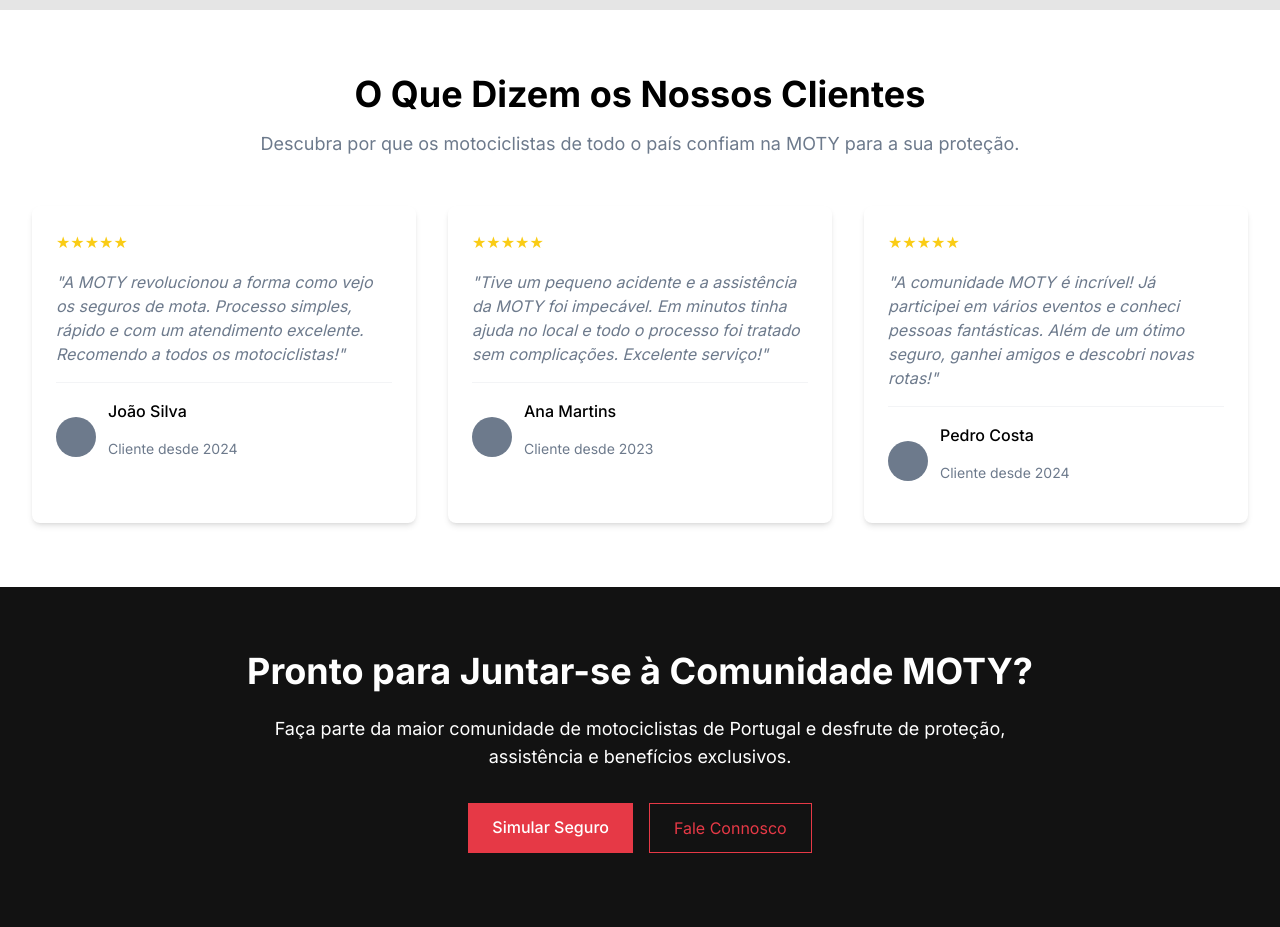
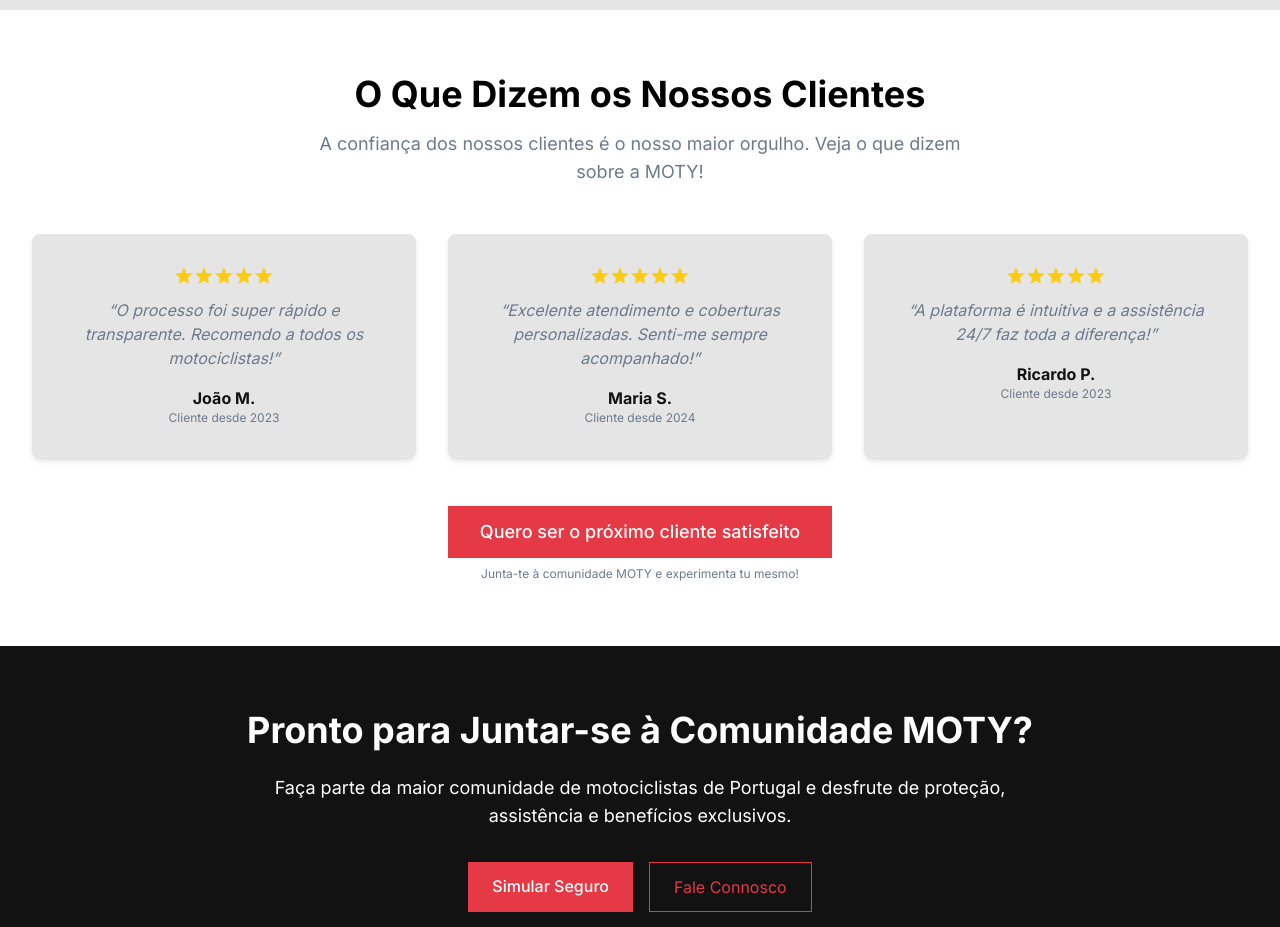
Before and after one commit to Carlosbaytree/moty-website, a Next.js app: page / in a window 1280 px wide. Shown: the part 1900-2827 px from the top of the page. Built offline with nearby package versions, Linux system fonts and the light colour scheme; no server answers.

Commit message:
Ajuste bloco depoimentos

```diff
--- a/src/app/page.tsx
+++ b/src/app/page.tsx
@@ -162,85 +162,73 @@
         </div>
       </section>
 
-      {/* Secção de Depoimentos */}
+      {/* Depoimentos / O que dizem os nossos clientes */}
       <section className="py-16 bg-white">
         <div className="container-custom mx-auto">
           <div className="text-center mb-12">
             <h2 className="text-3xl md:text-4xl font-bold">O Que Dizem os Nossos Clientes</h2>
-            <p className="text-moty-gray text-lg mt-4 max-w-3xl mx-auto">
-              Descubra por que os motociclistas de todo o país confiam na MOTY para a sua proteção.
+            <p className="text-moty-gray text-lg mt-4 max-w-2xl mx-auto">
+              A confiança dos nossos clientes é o nosso maior orgulho. Veja o que dizem sobre a MOTY!
             </p>
           </div>
-
           <div className="grid grid-cols-1 md:grid-cols-3 gap-8">
             {/* Depoimento 1 */}
-            <div className="card hover:shadow-lg transition-shadow">
-              <div className="flex flex-col">
-                <div className="flex items-center mb-4">
-                  <div className="text-yellow-400 flex">
-                    {'★★★★★'.split('').map((star, i) => (
-                      <span key={i}>{star}</span>
-                    ))}
-                  </div>
-                </div>
-                <p className="text-moty-gray mb-4 italic">
-                  "A MOTY revolucionou a forma como vejo os seguros de mota. Processo simples, rápido e com um atendimento excelente. Recomendo a todos os motociclistas!"
-                </p>
-                <div className="mt-auto pt-4 border-t border-gray-100 flex items-center">
-                  <div className="w-10 h-10 bg-moty-gray rounded-full mr-3"></div>
-                  <div>
-                    <p className="font-medium">João Silva</p>
-                    <p className="text-sm text-moty-gray">Cliente desde 2024</p>
-                  </div>
-                </div>
+            <motion.div
+              initial={{ opacity: 0, y: 40 }}
+              whileInView={{ opacity: 1, y: 0 }}
+              viewport={{ once: true, amount: 0.3 }}
+              transition={{ duration: 0.7, delay: 0 }}
+              className="bg-moty-light-gray rounded-lg shadow-md p-8 flex flex-col items-center"
+            >
+              <div className="flex mb-3">
+                {[...Array(5)].map((_, i) => (
+                  <svg key={i} className="h-5 w-5 text-yellow-400" fill="currentColor" viewBox="0 0 20 20"><polygon points="9.9,1.1 7.6,6.9 1.4,7.6 6,11.9 4.7,18 9.9,14.8 15.1,18 13.8,11.9 18.4,7.6 12.2,6.9 "/></svg>
+                ))}
               </div>
-            </div>
-
+              <p className="text-moty-gray italic mb-4 text-center">“O processo foi super rápido e transparente. Recomendo a todos os motociclistas!”</p>
+              <div className="font-bold text-moty-black">João M.</div>
+              <div className="text-xs text-moty-gray">Cliente desde 2023</div>
+            </motion.div>
             {/* Depoimento 2 */}
-            <div className="card hover:shadow-lg transition-shadow">
-              <div className="flex flex-col">
-                <div className="flex items-center mb-4">
-                  <div className="text-yellow-400 flex">
-                    {'★★★★★'.split('').map((star, i) => (
-                      <span key={i}>{star}</span>
-                    ))}
-                  </div>
-                </div>
-                <p className="text-moty-gray mb-4 italic">
-                  "Tive um pequeno acidente e a assistência da MOTY foi impecável. Em minutos tinha ajuda no local e todo o processo foi tratado sem complicações. Excelente serviço!"
-                </p>
-                <div className="mt-auto pt-4 border-t border-gray-100 flex items-center">
-                  <div className="w-10 h-10 bg-moty-gray rounded-full mr-3"></div>
-                  <div>
-                    <p className="font-medium">Ana Martins</p>
-                    <p className="text-sm text-moty-gray">Cliente desde 2023</p>
-                  </div>
-                </div>
+            <motion.div
+              initial={{ opacity: 0, y: 40 }}
+              whileInView={{ opacity: 1, y: 0 }}
+              viewport={{ once: true, amount: 0.3 }}
+              transition={{ duration: 0.7, delay: 0.15 }}
+              className="bg-moty-light-gray rounded-lg shadow-md p-8 flex flex-col items-center"
+            >
+              <div className="flex mb-3">
+                {[...Array(5)].map((_, i) => (
+                  <svg key={i} className="h-5 w-5 text-yellow-400" fill="currentColor" viewBox="0 0 20 20"><polygon points="9.9,1.1 7.6,6.9 1.4,7.6 6,11.9 4.7,18 9.9,14.8 15.1,18 13.8,11.9 18.4,7.6 12.2,6.9 "/></svg>
+                ))}
               </div>
-            </div>
-
+              <p className="text-moty-gray italic mb-4 text-center">“Excelente atendimento e coberturas personalizadas. Senti-me sempre acompanhado!”</p>
+              <div className="font-bold text-moty-black">Maria S.</div>
+              <div className="text-xs text-moty-gray">Cliente desde 2024</div>
+            </motion.div>
             {/* Depoimento 3 */}
-            <div className="card hover:shadow-lg transition-shadow">
-              <div className="flex flex-col">
-                <div className="flex items-center mb-4">
-                  <div className="text-yellow-400 flex">
-                    {'★★★★★'.split('').map((star, i) => (
-                      <span key={i}>{star}</span>
-                    ))}
-                  </div>
-                </div>
-                <p className="text-moty-gray mb-4 italic">
-                  "A comunidade MOTY é incrível! Já participei em vários eventos e conheci pessoas fantásticas. Além de um ótimo seguro, ganhei amigos e descobri novas rotas!"
-                </p>
-                <div className="mt-auto pt-4 border-t border-gray-100 flex items-center">
-                  <div className="w-10 h-10 bg-moty-gray rounded-full mr-3"></div>
-                  <div>
-                    <p className="font-medium">Pedro Costa</p>
-                    <p className="text-sm text-moty-gray">Cliente desde 2024</p>
-                  </div>
-                </div>
+            <motion.div
+              initial={{ opacity: 0, y: 40 }}
+              whileInView={{ opacity: 1, y: 0 }}
+              viewport={{ once: true, amount: 0.3 }}
+              transition={{ duration: 0.7, delay: 0.3 }}
+              className="bg-moty-light-gray rounded-lg shadow-md p-8 flex flex-col items-center"
+            >
+              <div className="flex mb-3">
+                {[...Array(5)].map((_, i) => (
+                  <svg key={i} className="h-5 w-5 text-yellow-400" fill="currentColor" viewBox="0 0 20 20"><polygon points="9.9,1.1 7.6,6.9 1.4,7.6 6,11.9 4.7,18 9.9,14.8 15.1,18 13.8,11.9 18.4,7.6 12.2,6.9 "/></svg>
+                ))}
               </div>
-            </div>
+              <p className="text-moty-gray italic mb-4 text-center">“A plataforma é intuitiva e a assistência 24/7 faz toda a diferença!”</p>
+              <div className="font-bold text-moty-black">Ricardo P.</div>
+              <div className="text-xs text-moty-gray">Cliente desde 2023</div>
+            </motion.div>
+          </div>
+          <div className="text-center mt-12">
+            <Link href="/simulador" className="btn-primary text-lg px-8 py-3 inline-block">
+              Quero ser o próximo cliente satisfeito
+            </Link>
+            <div className="text-xs text-moty-gray mt-2">Junta-te à comunidade MOTY e experimenta tu mesmo!</div>
           </div>
         </div>
       </section>
```
